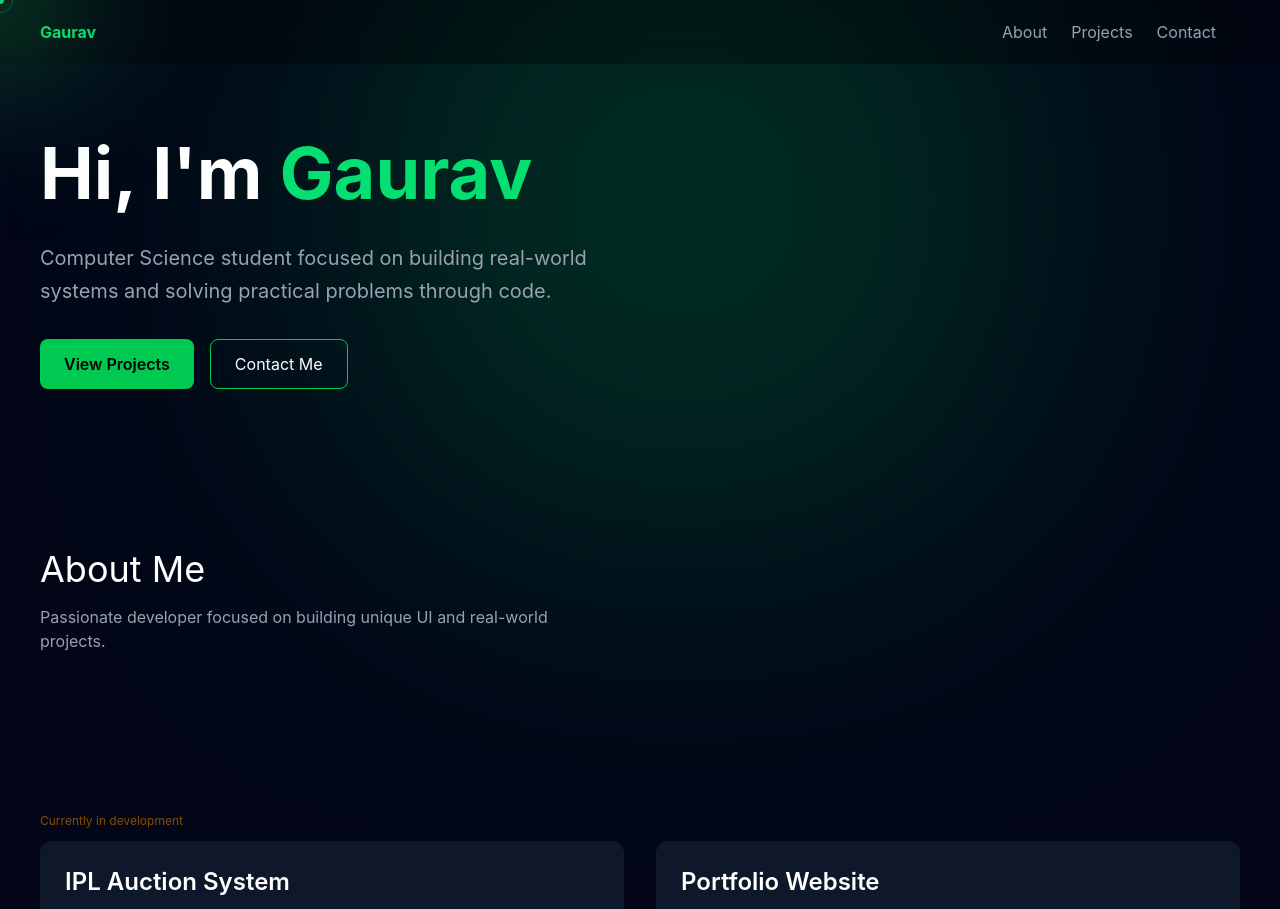
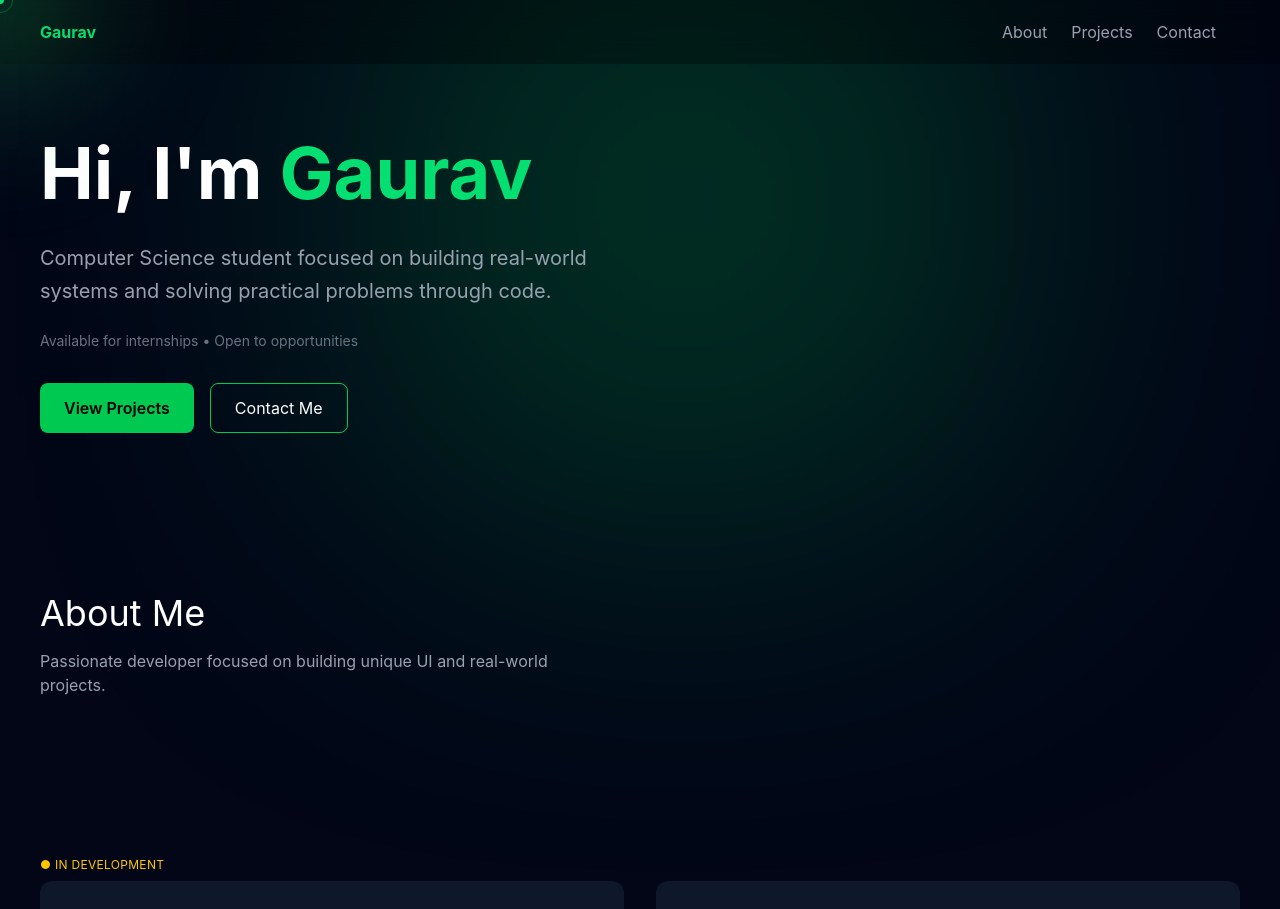
Before and after one commit to Gaurav-29-eng/gaurav-portfolio, a React (Vite) app: page / in a window 1280 px wide. Shown: the top 909 px of the page. Built offline with nearby package versions, Linux system fonts and the light colour scheme.

Commit message:
updated projects section

```diff
--- a/src/components/Portfolio.jsx
+++ b/src/components/Portfolio.jsx
@@ -60,6 +60,11 @@ export default function Portfolio() {
   </p>
 
   {/* BUTTONS */}
+
+  <p className="mt-6 text-sm text-gray-500">
+  Available for internships • Open to opportunities
+</p>
+
   <div className="mt-8 flex gap-4">
     <button className="px-6 py-3 bg-green-500 text-black rounded-lg font-semibold hover:scale-105 transition">
       View Projects
@@ -87,14 +92,17 @@ export default function Portfolio() {
         {/* PROJECTS */}
         <section id="projects" className="space-y-10 mt-32">
 
-  <p className="text-xs text-yellow-800 mb-3">
-  Currently in development
+  <p className="text-xs text-yellow-400 mb-2 tracking-wide">
+  ● IN DEVELOPMENT
 </p>
 
   <div className="grid md:grid-cols-2 gap-8">
 
     {/* PROJECT 1 */}
-    <div className="group p-6 bg-[#0f172a] rounded-xl border border-transparent hover:border-green-500 transition duration-300 hover:shadow-[0_0_30px_rgba(34,197,94,0.3)]">
+    <div className="group p-6 bg-[#0f172a] rounded-xl border border-transparent
+hover:border-green-500 transition duration-300
+hover:shadow-[0_0_40px_rgba(34,197,94,0.2)]
+hover:-translate-y-2">
 
       <h3 className="text-2xl font-semibold mb-2">
         IPL Auction System
@@ -115,14 +123,18 @@ export default function Portfolio() {
         <a
           href="https://github.com/YOUR_USERNAME/YOUR_PROJECT"
           target="_blank"
-          className="px-4 py-2 border border-green-500 rounded hover:bg-green-500 hover:text-black transition"
+          className="px-4 py-2 border border-green-500 rounded
+hover:bg-green-500 hover:text-black
+transition duration-300"
         >
           GitHub
         </a>
 
         <a
           href="#"
-          className="px-4 py-2 bg-green-500 text-black rounded hover:scale-105 transition"
+          className="px-4 py-2 bg-green-500 text-black rounded
+hover:scale-105 hover:shadow-[0_0_20px_rgba(34,197,94,0.6)]
+transition duration-300"
         >
           Live
         </a>
@@ -134,7 +146,7 @@ export default function Portfolio() {
     {/* PROJECT 2 */}
     <div className="group p-6 bg-[#0f172a] rounded-xl border border-transparent hover:border-green-500 transition duration-300 hover:shadow-[0_0_30px_rgba(34,197,94,0.3)]">
 
-      <h3 className="text-2xl font-semibold mb-2">
+      <h3 className="text-2xl font-semibold mb-2 group-hover:text-green-400 transition">
         Portfolio Website
       </h3>
 
```
Also changed, not shown: 1 other file (tests, documents, lock files or other folders).
